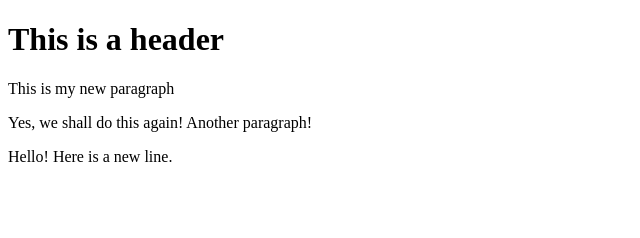
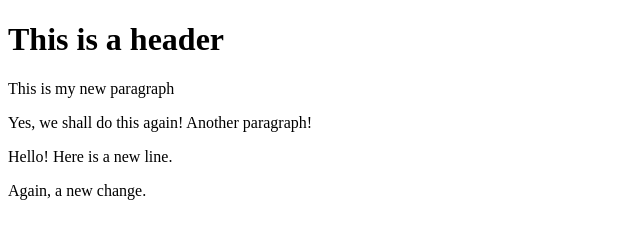
Before and after one commit to LisaPiano/git-test, a website: page index.html in a window 1280 px wide. Shown: the whole page, without its empty margins (0-640 px from the left). Drawn offline with Linux system fonts and the light colour scheme.

Commit message:
This is another change to the html

```diff
--- a/index.html
+++ b/index.html
@@ -5,6 +5,7 @@
         <p>This is my new paragraph</p>
         <p>Yes, we shall do this again! Another paragraph!</p>
         <p>Hello! Here is a new line.</p>
+        <p>Again, a new change.</p>
 
     </body>
 
```
